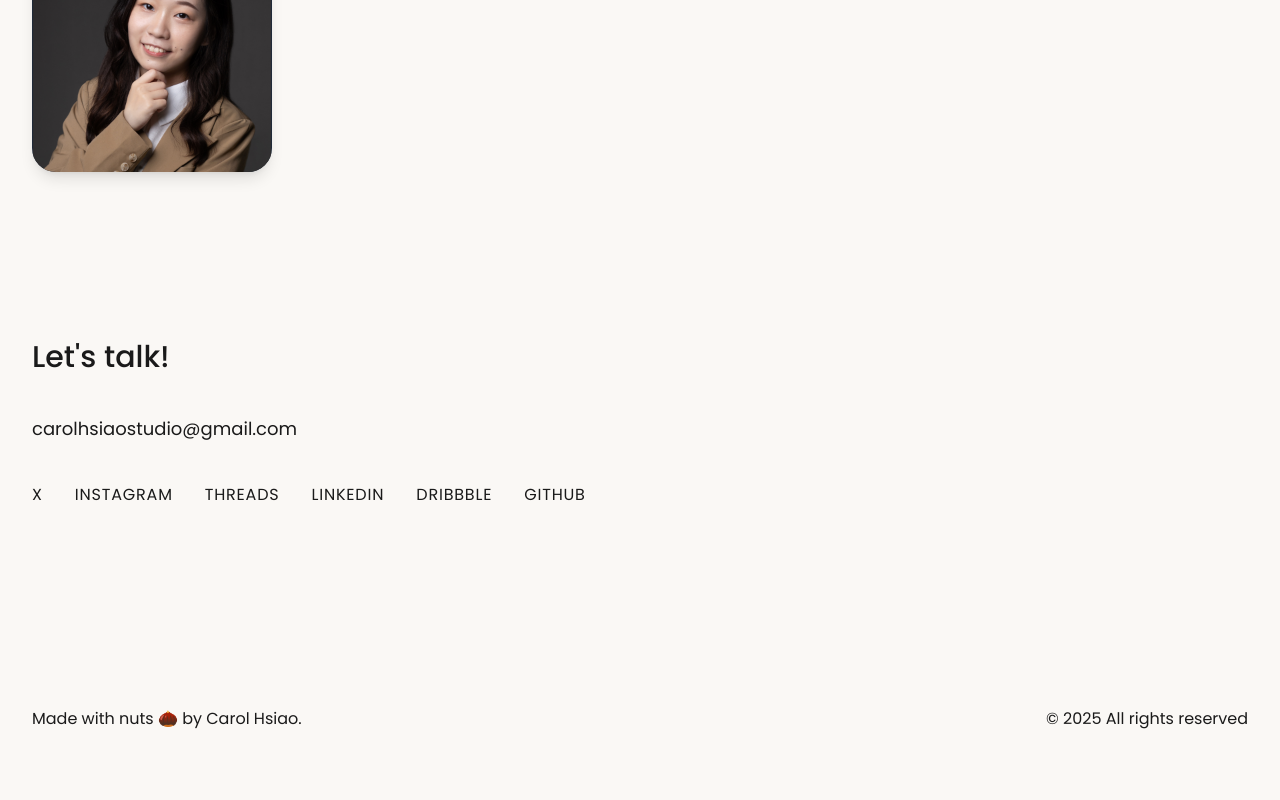
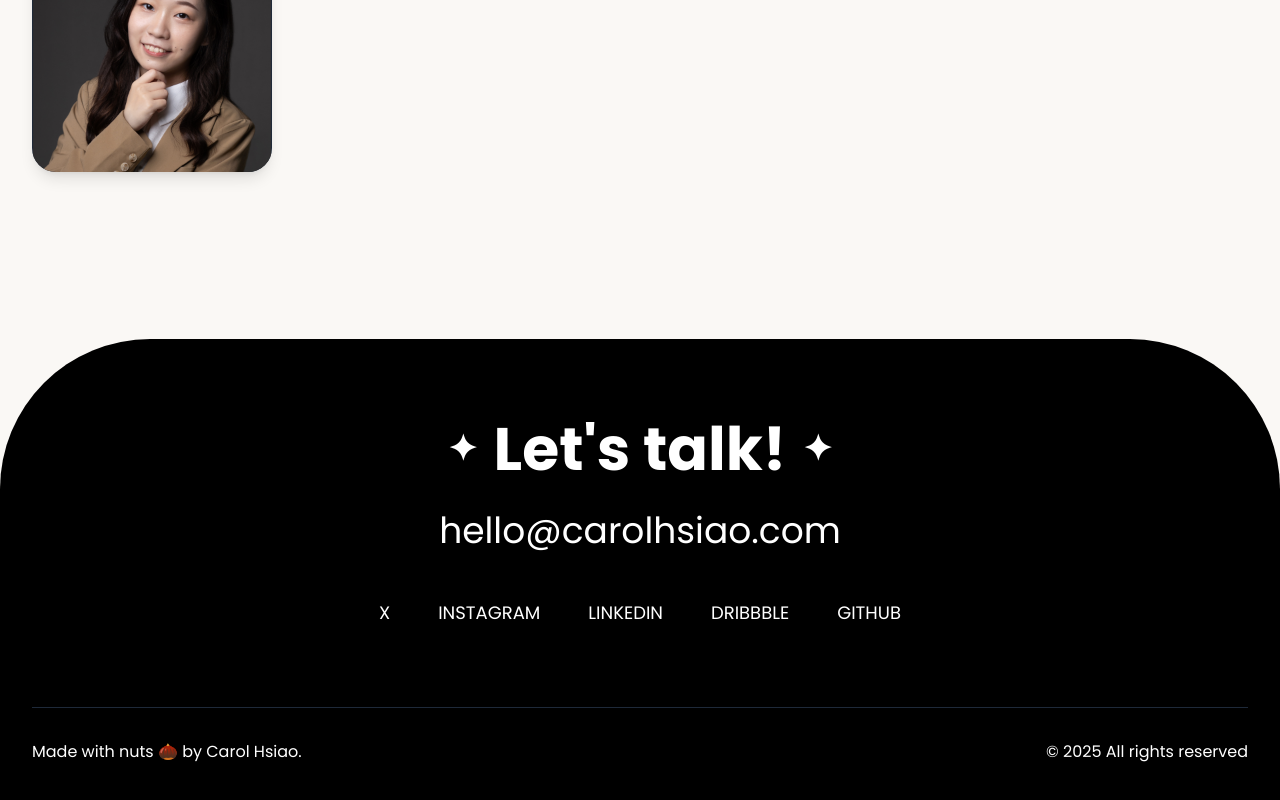
Before and after one commit to carolhsiaoo/Portfolio-planets, a Next.js app: page / in a window 1280 px wide. Shown: the part 1765-2565 px from the top of the page. Before the commit the page ends 2536 px from the top, so only its background shows below. Built offline with nearby package versions, Linux system fonts and the light colour scheme; no server answers.

Commit message:
Remove Contact section from Home component and enhance Footer with a new layout, including a "Let's talk" section and social media links for improved user engagement.

```diff
--- a/app/page.tsx
+++ b/app/page.tsx
@@ -19,9 +19,7 @@ export default function Home() {
       <FadeInSection delay={100}>
         <About />
       </FadeInSection>
-      <FadeInSection delay={100}>
-        <Contact />
-      </FadeInSection>
+
       <FadeInSection delay={100}>
         <Footer />
       </FadeInSection>
--- a/components/Footer.tsx
+++ b/components/Footer.tsx
@@ -2,10 +2,72 @@ import { memo } from 'react';
 
 const Footer = memo(function Footer() {
   return (
-    <footer className="py-10 mt-20">
-      <div className="max-w-7xl mx-auto px-4 sm:px-6 md:px-8 flex justify-between items-center text-xs sm:text-sm lg:text-base">
-        <div>Made with nuts 🌰 by Carol Hsiao.</div>
-        <div className="text-right">© 2025 All rights reserved</div>
+    <footer className="py-20 mt-20 bg-black text-white rounded-tl-[150px] rounded-tr-[150px]">
+      <div className="max-w-7xl mx-auto px-4 sm:px-6 md:px-8">
+        {/* Let's talk section */}
+        <div className="text-center mb-12">
+          <h2 className="text-4xl sm:text-5xl md:text-6xl font-bold mb-8 flex items-center justify-center gap-4">
+            <span className="text-3xl sm:text-4xl">✦</span>
+            Let's talk!
+            <span className="text-3xl sm:text-4xl">✦</span>
+          </h2>
+          <a
+            href="mailto:hello@carolhsiao.com"
+            className="text-2xl sm:text-3xl md:text-4xl hover:opacity-70 transition-opacity"
+          >
+            hello@carolhsiao.com
+          </a>
+        </div>
+
+        {/* Social links */}
+        <div className="flex justify-center gap-6 sm:gap-8 md:gap-12 mb-20 flex-wrap text-sm sm:text-base md:text-lg">
+          <a
+            href="https://twitter.com/carolhsiao"
+            target="_blank"
+            rel="noopener noreferrer"
+            className="hover:opacity-70 transition-opacity"
+          >
+            X
+          </a>
+          <a
+            href="https://instagram.com/carolhsiao"
+            target="_blank"
+            rel="noopener noreferrer"
+            className="hover:opacity-70 transition-opacity"
+          >
+            INSTAGRAM
+          </a>
+          <a
+            href="https://linkedin.com/in/carolhsiao"
+            target="_blank"
+            rel="noopener noreferrer"
+            className="hover:opacity-70 transition-opacity"
+          >
+            LINKEDIN
+          </a>
+          <a
+            href="https://dribbble.com/carolhsiao"
+            target="_blank"
+            rel="noopener noreferrer"
+            className="hover:opacity-70 transition-opacity"
+          >
+            DRIBBBLE
+          </a>
+          <a
+            href="https://github.com/carolhsiao"
+            target="_blank"
+            rel="noopener noreferrer"
+            className="hover:opacity-70 transition-opacity"
+          >
+            GITHUB
+          </a>
+        </div>
+
+        {/* Bottom row */}
+        <div className="flex justify-between items-center text-xs sm:text-sm lg:text-base border-t border-gray-800 pt-8">
+          <div>Made with nuts 🌰 by Carol Hsiao.</div>
+          <div className="text-right">© 2025 All rights reserved</div>
+        </div>
       </div>
     </footer>
   );
```
